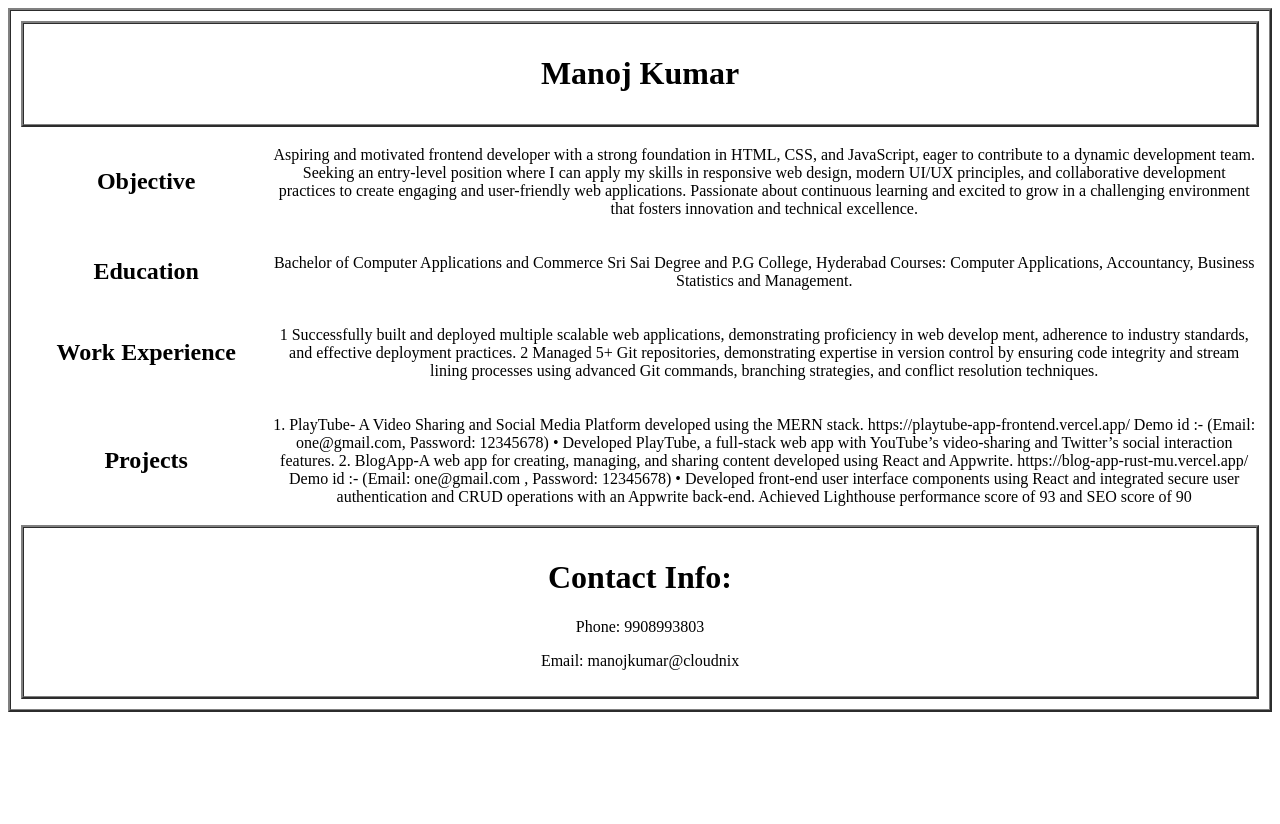
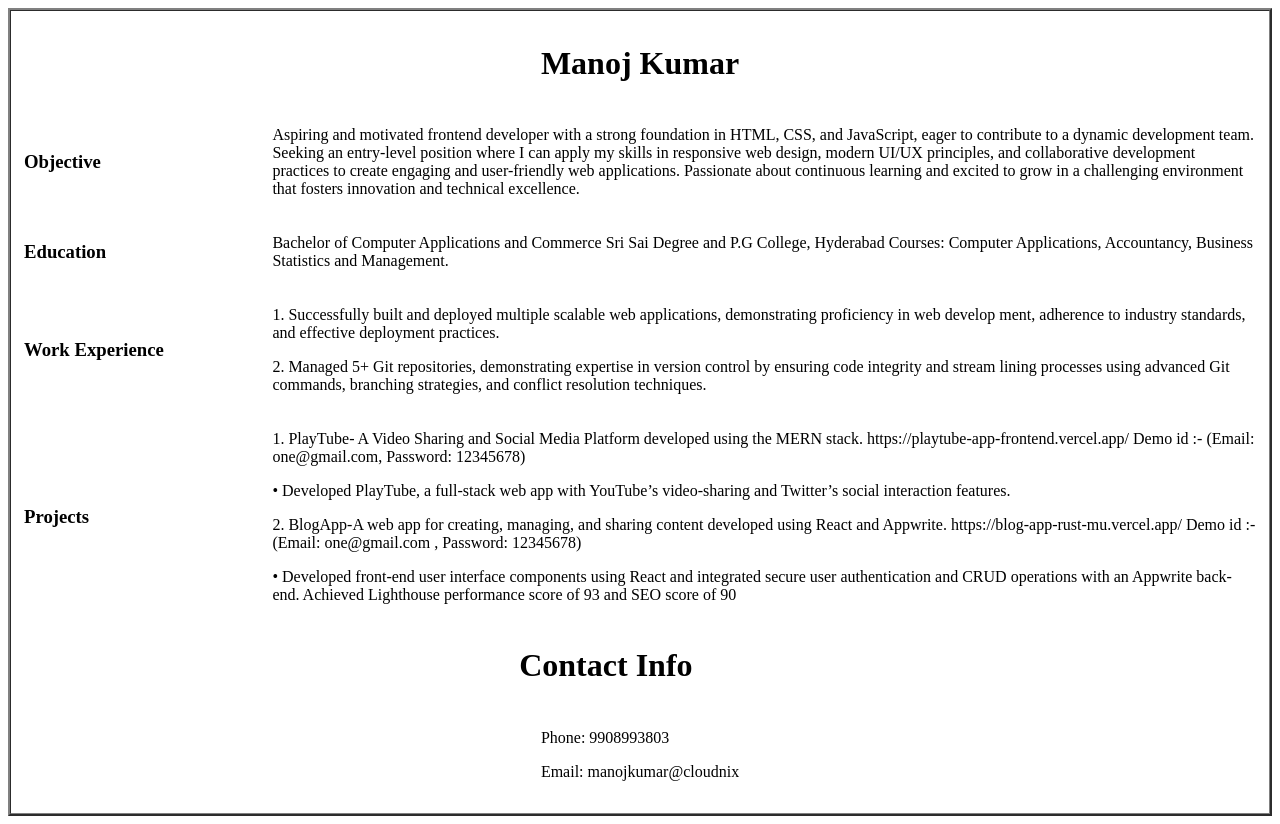
Before and after one commit to manojkumar1608/Developer-Training-Exercise, a plain HTML site: page index.html in a window 1280 px wide. Before the commit the page ends 800 px from the top, so only its background shows below. Drawn offline with Linux system fonts and the light colour scheme.

Commit message:
fixed bugs

```diff
--- a/index.html
+++ b/index.html
@@ -1,10 +1,12 @@
 <!DOCTYPE html>
 <html lang="en">
+
 <head>
     <meta charset="UTF-8">
     <meta name="viewport" content="width=device-width, initial-scale=1.0">
     <title>Resume</title>
 </head>
+
 <body>
     <!-- Outer Table for Border -->
     <table width="100%" border="2" cellspacing="0" cellpadding="10">
@@ -12,7 +14,7 @@
             <td>
 
                 <!-- Header -->
-                <table width="100%" border="2" cellspacing="0" cellpadding="10">
+                <table width="100%">
                     <tr>
                         <td align="center">
                             <h1>Manoj Kumar</h1>
@@ -24,22 +26,26 @@
                 <table width="100%">
 
                     <!-- Objective Section -->
-                    <tr align="center">
+                    <tr>
                         <td width="20%">
-                            <h2>Objective</h2>
+                            <h3>Objective</h3>
                         </td>
-                        <td width="80%">
-                            <p>Aspiring and motivated frontend developer with a strong foundation in HTML, CSS, and JavaScript, eager to contribute to a dynamic development team. Seeking an entry-level position where I can apply my skills in responsive web design, modern UI/UX principles,
-                                and collaborative development practices to create engaging and user-friendly web applications. Passionate about continuous learning and excited to grow in a challenging environment that fosters innovation and technical excellence.</p>
+                        <td width="80%" align="left">
+                            <p>Aspiring and motivated frontend developer with a strong foundation in HTML, CSS, and
+                                JavaScript, eager to contribute to a dynamic development team. Seeking an entry-level
+                                position where I can apply my skills in responsive web design, modern UI/UX principles,
+                                and collaborative development practices to create engaging and user-friendly web
+                                applications. Passionate about continuous learning and excited to grow in a challenging
+                                environment that fosters innovation and technical excellence.</p>
                         </td>
                     </tr>
 
                     <!-- Education Section -->
-                    <tr align="center">
+                    <tr>
                         <td width="20%">
-                            <h2>Education</h2>
+                            <h3>Education</h3>
                         </td>
-                        <td width="80%">
+                        <td width="80%" align="left">
                             <p> Bachelor of Computer Applications and Commerce
                                 Sri Sai Degree and P.G College, Hyderabad
                                 Courses: Computer Applications, Accountancy, Business Statistics and Management.</p>
@@ -47,42 +53,70 @@
                     </tr>
 
                     <!-- Work Experience Section -->
-                    <tr align="center">
+                    <tr>
                         <td width="20%">
-                            <h2>Work Experience</h2>
+                            <h3>Work Experience</h3>
                         </td>
-                        <td width="80%">
-                            <p> 1 Successfully built and deployed multiple scalable web applications, demonstrating proficiency in web develop
-                                ment, adherence to industry standards, and effective deployment practices.
-                                 2 Managed 5+ Git repositories, demonstrating expertise in version control by ensuring code integrity and stream
-                                lining processes using advanced Git commands, branching strategies, and conflict resolution techniques.</p>
+                        <td width="80%" align="left">
+                            <p> 1. Successfully built and deployed multiple scalable web applications, demonstrating
+                                proficiency in web develop
+                                ment, adherence to industry standards, and effective deployment practices.</p>
+                            <p>
+                                2. Managed 5+ Git repositories, demonstrating expertise in version control by ensuring
+                                code integrity and stream
+                                lining processes using advanced Git commands, branching strategies, and conflict
+                                resolution techniques.
+                            </p>
+
                         </td>
                     </tr>
 
                     <!-- Projects Section -->
-                    <tr align="center">
+                    <tr>
                         <td width="20%">
-                            <h2>Projects</h2>
+                            <h3>Projects</h3>
                         </td>
-                        <td width="80%">
+                        <td width="80%" align="left">
                             <p>1. PlayTube- A Video Sharing and Social Media Platform developed using the MERN stack.
-                                https://playtube-app-frontend.vercel.app/ Demo id :- (Email: one@gmail.com, Password: 12345678)
-                                • Developed PlayTube, a full-stack web app with YouTube’s video-sharing and Twitter’s social interaction features.
-                               2. BlogApp-A web app for creating, managing, and sharing content developed using React and Appwrite.
-                                https://blog-app-rust-mu.vercel.app/ Demo id :- (Email: one@gmail.com , Password: 12345678)
-                                • Developed front-end user interface components using React and integrated secure user authentication and CRUD
-                                operations with an Appwrite back-end. Achieved Lighthouse performance score of 93 and SEO score of 90</p>
+                                https://playtube-app-frontend.vercel.app/ Demo id :- (Email: one@gmail.com, Password:
+                                12345678)</p>
+                            <p>
+                                • Developed PlayTube, a full-stack web app with YouTube’s video-sharing and Twitter’s
+                                social interaction features.
+                            </p>
+                            <p>
+
+                                2. BlogApp-A web app for creating, managing, and sharing content developed using React
+                                and Appwrite.
+                                https://blog-app-rust-mu.vercel.app/ Demo id :- (Email: one@gmail.com , Password:
+                                12345678)
+                            </p>
+                            <p>
+                                • Developed front-end user interface components using React and integrated secure user
+                                authentication and CRUD
+                                operations with an Appwrite back-end. Achieved Lighthouse performance score of 93 and
+                                SEO score of 90</p>
                         </td>
                     </tr>
                 </table>
 
                 <!-- Footer -->
-                <table width="100%" border="2" cellspacing="0" cellpadding="10">
+                <table width="20%" align="center">
+                    <tr>
+                        <td align="left">
+                            <h1>Contact Info</h1>
+                        </td>
+                    </tr>
                     <tr>
                         <td align="center">
-                            <h1>Contact Info:</h1>
-                            <p>Phone: 9908993803</p>
-                            <p>Email: manojkumar@cloudnix</p>
+                            <table>
+                                <tr>
+                                    <td align="left">
+                                        <p>Phone: 9908993803</p>
+                                        <p>Email: manojkumar@cloudnix</p>
+                                    </td>
+                                </tr>
+                            </table>
                         </td>
                     </tr>
                 </table>
@@ -91,4 +125,5 @@
         </tr>
     </table>
 </body>
+
 </html>
```
